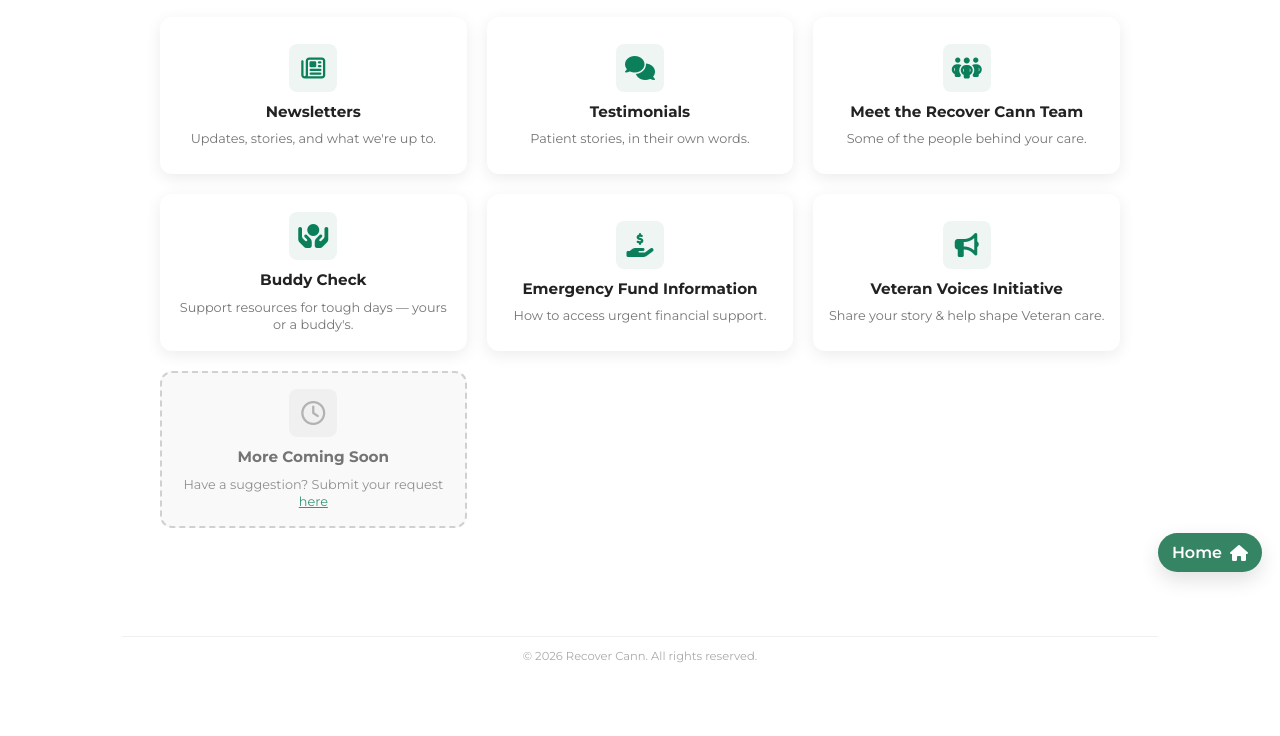
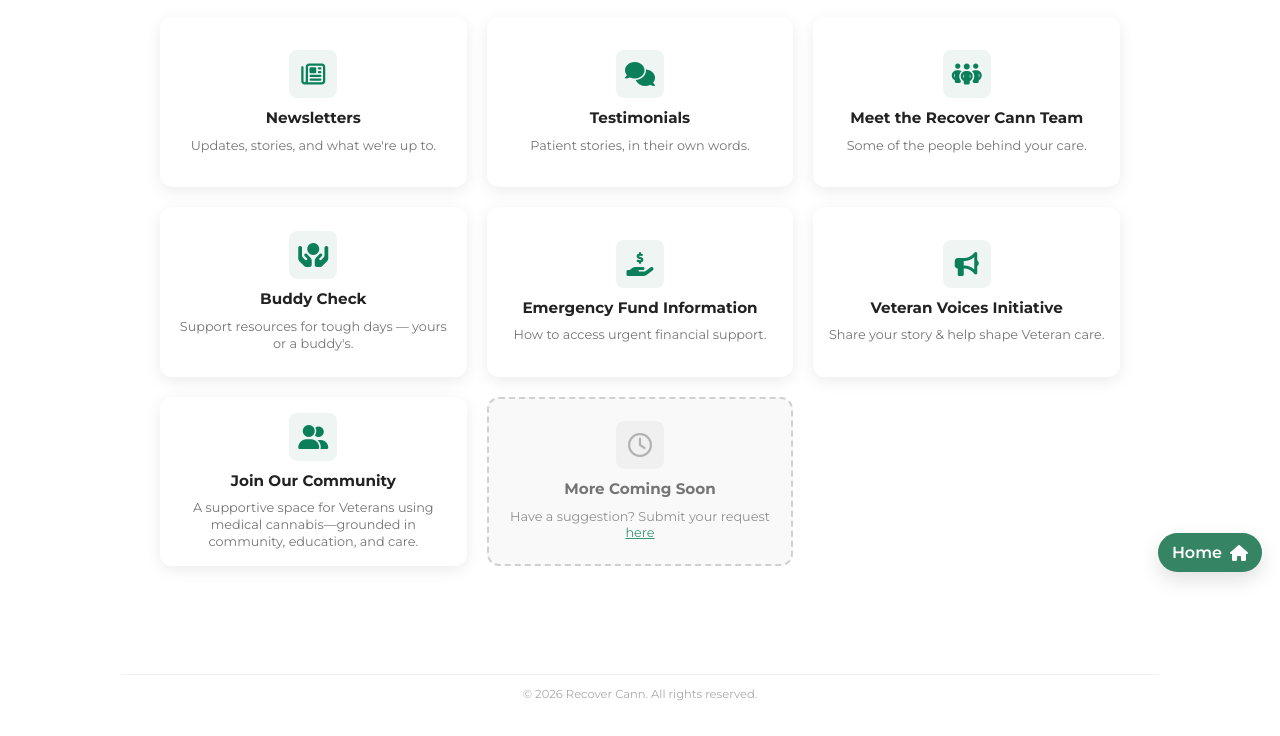
Before and after one commit to recovercannhub/links, a plain HTML site: page community.html in a window 1280 px wide. Shown: the part 210-946 px from the top of the page. Before the commit the page ends 925 px from the top, so only its background shows below. Drawn offline with Linux system fonts and the light colour scheme.

Commit message:
Added Patient Transfer Info to Community Page

```diff
--- a/community.html
+++ b/community.html
@@ -55,6 +55,12 @@
         <div class="edu-sub">Share your story &amp; help shape Veteran care.</div>
       </a>
 
+      <a class="edu-card" href="assets/community/Join Our Community.pdf" target="_blank" rel="noopener noreferrer">
+        <span class="edu-icon"><i class="fa-solid fa-user-group"></i></span>
+        <div class="edu-title">Join Our Community</div>
+        <div class="edu-sub">A supportive space for Veterans using medical cannabis—grounded in community, education, and care.</div>
+      </a>
+
       <div class="edu-card edu-card--coming-soon">
         <span class="edu-icon"><i class="fa-regular fa-clock"></i></span>
         <div class="edu-title">More Coming Soon</div>
```
Also changed, not shown: testimonials.html (line endings or trailing spaces), 1 other file.
